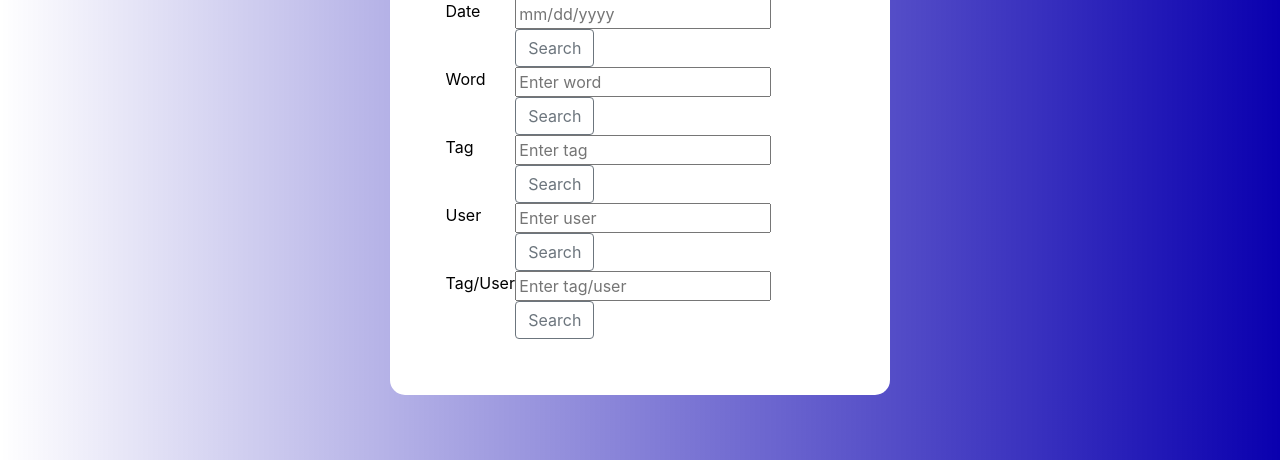
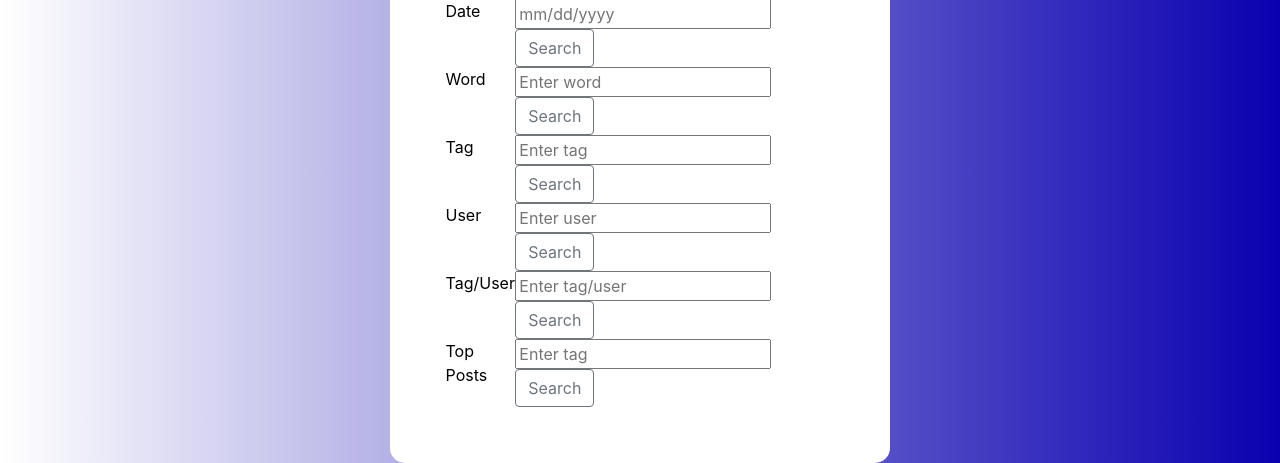
Before and after one commit to karagenit/twistter, a Django app: page /search_page in a window 1280 px wide. Shown: the part 340-803 px from the top of the page. Run offline with Django 3.2, Linux system fonts and the light colour scheme; some libraries are stand-ins or nearby versions.

Commit message:
Search for top posts in a tag. Right now the search is done from the search page

```diff
--- a/blogs/views.py
+++ b/blogs/views.py
@@ -6,6 +6,7 @@ from django.http import HttpResponse
 from django.shortcuts import redirect
 from django.db import IntegrityError
 from django.urls import reverse
+from django.db.models import Count
 
 from datetime import date
 
@@ -234,6 +235,11 @@ class UserSearchResultView(ListView):
             date = date_array[2] + "-" + date_array[0] + "-" + date_array[1]
             return Post.objects.filter(created=date)
 
+        if 'top_tag_search' in self.request.GET:
+            tag = self.request.GET.get('top_tag_search')
+            top_posts = Post.objects.filter(tag__name=tag).annotate(t_count=Count('likers')).order_by('-t_count')
+            return top_posts
+
     def get_context_data(self, **kwargs):
         context = super(ListView, self).get_context_data(**kwargs)
         context['userid'] = self.request.session.get('userid', None)
--- a/templates/login/user_search_page.html
+++ b/templates/login/user_search_page.html
@@ -119,6 +119,17 @@
                 </form>
             </div>
         </div>
+        <div class="row justify-content-md-center">
+            <div class="col col-lg-2">
+                Top Posts
+            </div>
+            <div class="col">
+                <form method="get" action= "/search/results">{% csrf_token %}
+                    <input type="text" name="top_tag_search" placeholder="Enter tag" pattern="[a-zA-Z0-9]+">
+                    <button class="btn btn-outline-secondary" name="word_search_update" type='submit'>Search</button>
+                </form>
+            </div>
+        </div>
     </div>
 </div>
 
```
